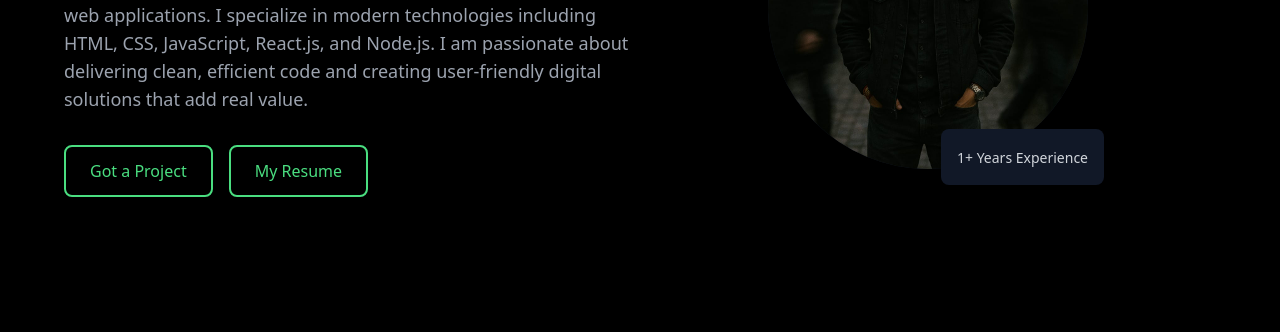
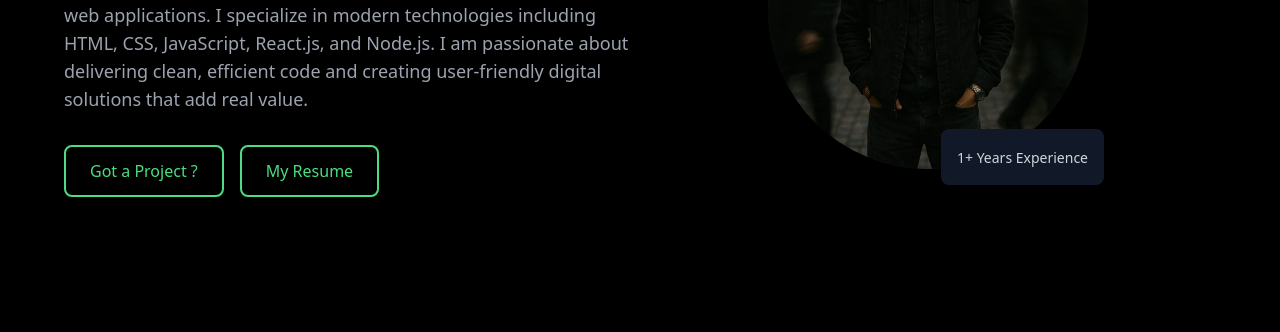
Before and after one commit to swarnavsarmah004/Portfolio, a plain HTML site: page index.html in a window 1280 px wide. Shown: the part 275-607 px from the top of the page. Drawn offline with nearby package versions, Linux system fonts and the light colour scheme.

Commit message:
Final update with all changes

```diff
--- a/index.html
+++ b/index.html
@@ -112,9 +112,9 @@
         </p>
         <div class="flex space-x-4">
           <a href="#contact" class="border-2 border-green-400 text-green-400 px-6 py-3 rounded-lg font-medium transition hover:bg-green-400 hover:text-black">
-            Got a Project
+            Got a Project ?
           </a>
-          <a href="Resume.pdf" download class="border-2 border-green-400 text-green-400 px-6 py-3 rounded-lg font-medium transition hover:bg-green-400 hover:text-black">
+          <a href="Swarnav-Resume.pdf" download class="border-2 border-green-400 text-green-400 px-6 py-3 rounded-lg font-medium transition hover:bg-green-400 hover:text-black">
             My Resume
           </a>
         </div>
```
